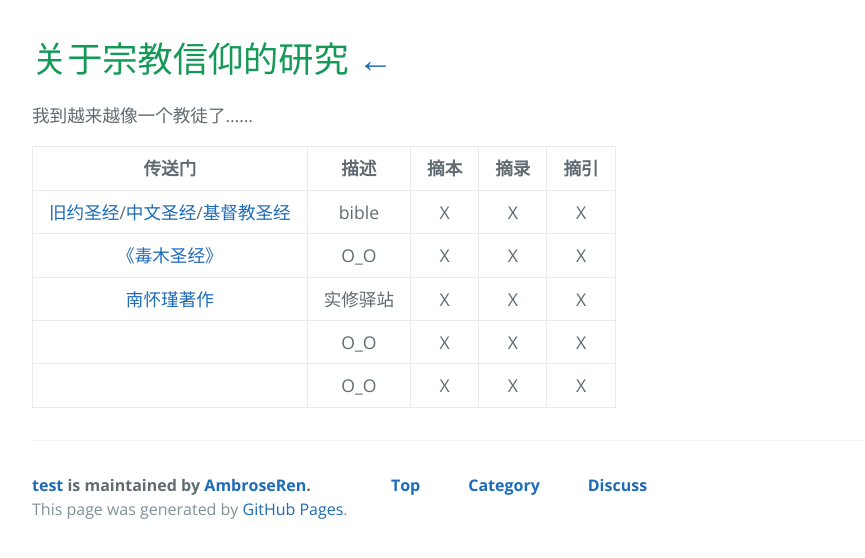
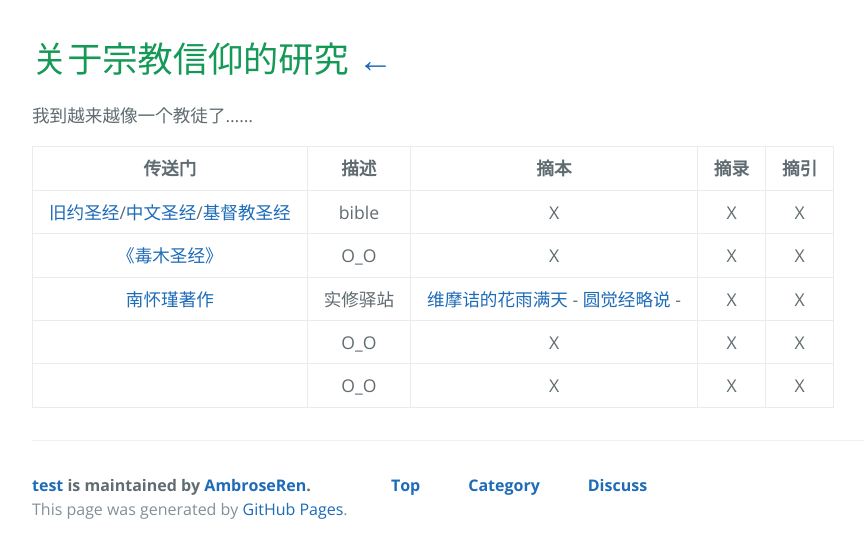
Before and after one commit to AmbroseRen/test, a Jekyll site: the page built from Data/Religion/index.md, in a window 1280 px wide. Shown: the top 558 px of the page, without its empty margins (192-1057 px from the left). Built offline with Jekyll 4.4.1, drawn with Linux system fonts in a browser that asks for light colours; our own code applies the rules of GitHub Pages for plain Markdown files; the repository's description, which GitHub fills in, is left out.

Commit message:
Update index.md

```diff
--- a/Data/Religion/index.md
+++ b/Data/Religion/index.md
@@ -6,6 +6,6 @@
 |:---:|:---:|:---:|:---:|:---:|
 | [旧约圣经](http://www.jdzhg.com/shengjing/djsj.htm)/[中文圣经](http://www.chinesebibleonline.com/)/[基督教圣经](http://www.godcom.net/) | bible | X | X | X |
 | [《毒木圣经》](https://www.pilibook.com/book_2851/) | O_O | X | X | X |
-| [南怀瑾著作](http://m.shixiu.net/nanshi/zhuzuo/) | 实修驿站 | X | X | X |
+| [南怀瑾著作](http://m.shixiu.net/nanshi/zhuzuo/) | 实修驿站 | [维摩诘的花雨满天](http://m.shixiu.net/nanshi/zhuzuo/wmsf/) - [圆觉经略说](http://m.shixiu.net/nanshi/zhuzuo/yjjls/) - []() | X | X |
 | []() | O_O | X | X | X |
 | []() | O_O | X | X | X |
```
